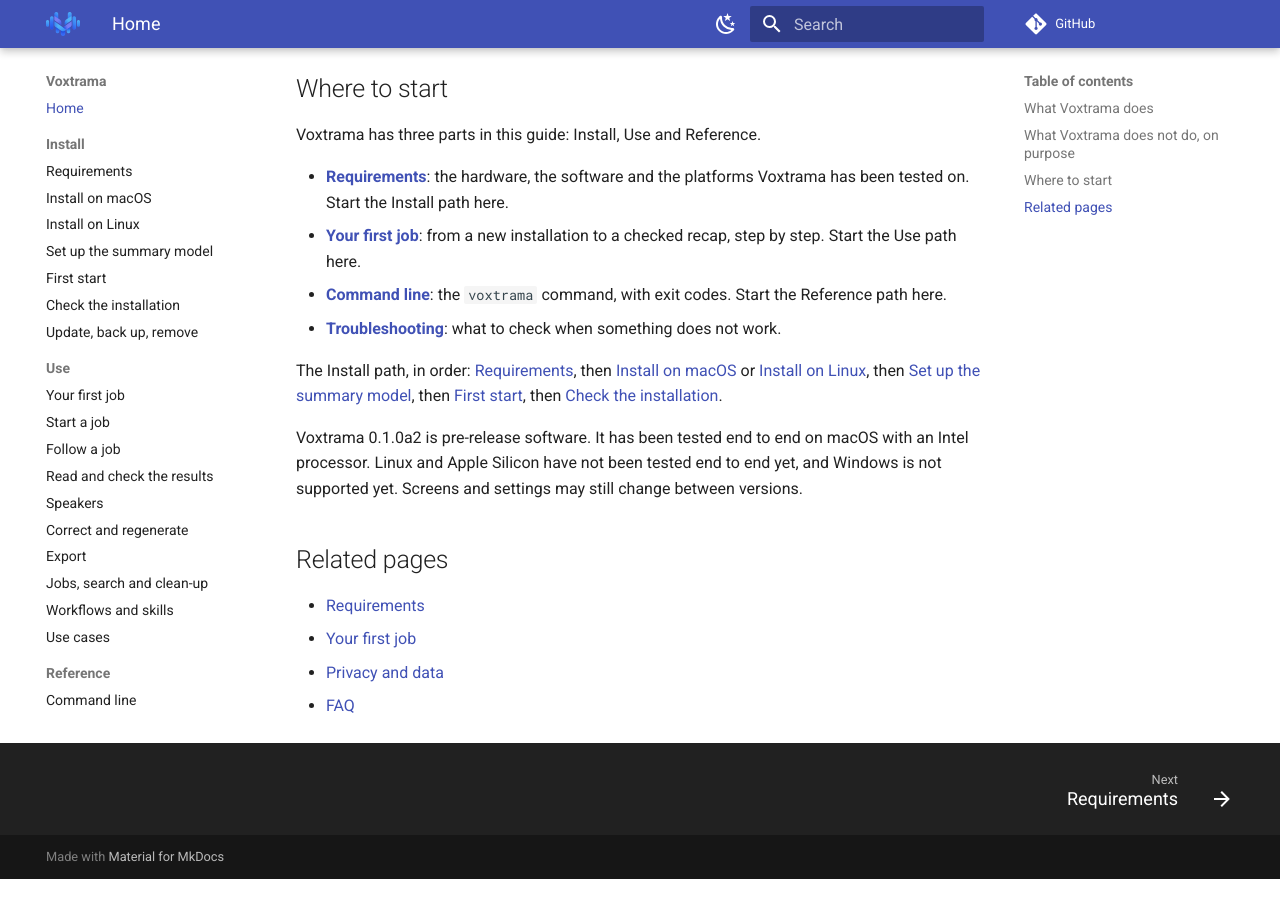
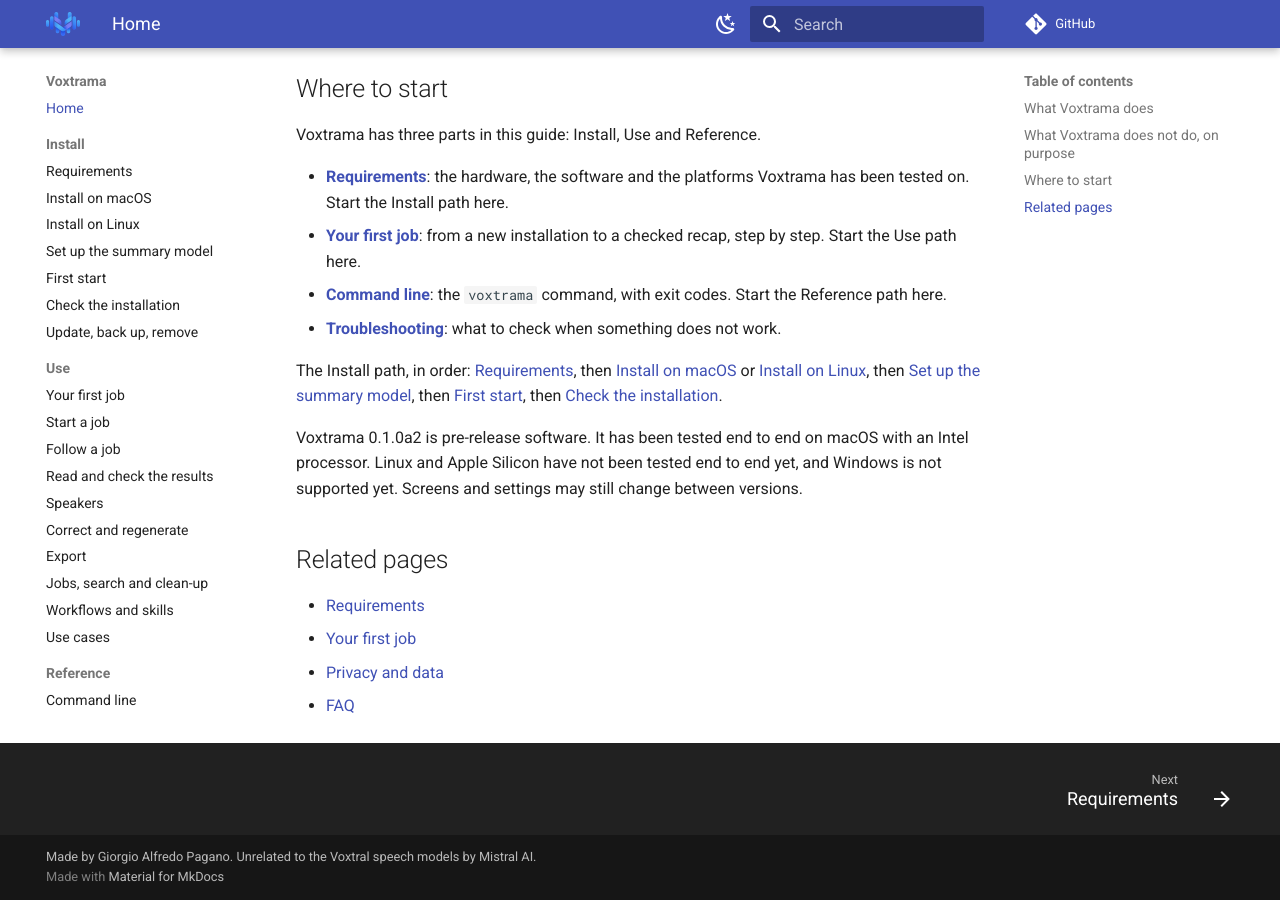
Before and after one commit to sjpagan/voxtrama, an MkDocs documentation site: the page built from docs/guide/index.md, in a window 1280 px wide and 900 px high, scrolled down 1777 px. Built offline with MkDocs 1.6.1 and Material for MkDocs 9.7.7, drawn with Linux system fonts in a browser that asks for light colours; comment, search, counter and statistics services are not loaded; before the commit the page ends 2656 px from its top, so only the background shows below that.

Commit message:
docs: add the author and the project page link to the documentation site

```diff
--- a/mkdocs.yml
+++ b/mkdocs.yml
@@ -5,6 +5,8 @@
 site_name: Voxtrama
 site_description: Self-hosted transcription with speaker diarization and recaps whose every point carries a quote you can play back.
 site_url: https://sjpagan.github.io/voxtrama/
+site_author: Giorgio Alfredo Pagano
+copyright: 'Made by <a href="https://giorgiopagano.org/en/projects/voxtrama">Giorgio Alfredo Pagano</a>. Unrelated to the Voxtral speech models by Mistral AI.'
 repo_url: https://github.com/sjpagan/voxtrama
 edit_uri: ""
 docs_dir: docs/guide
```
